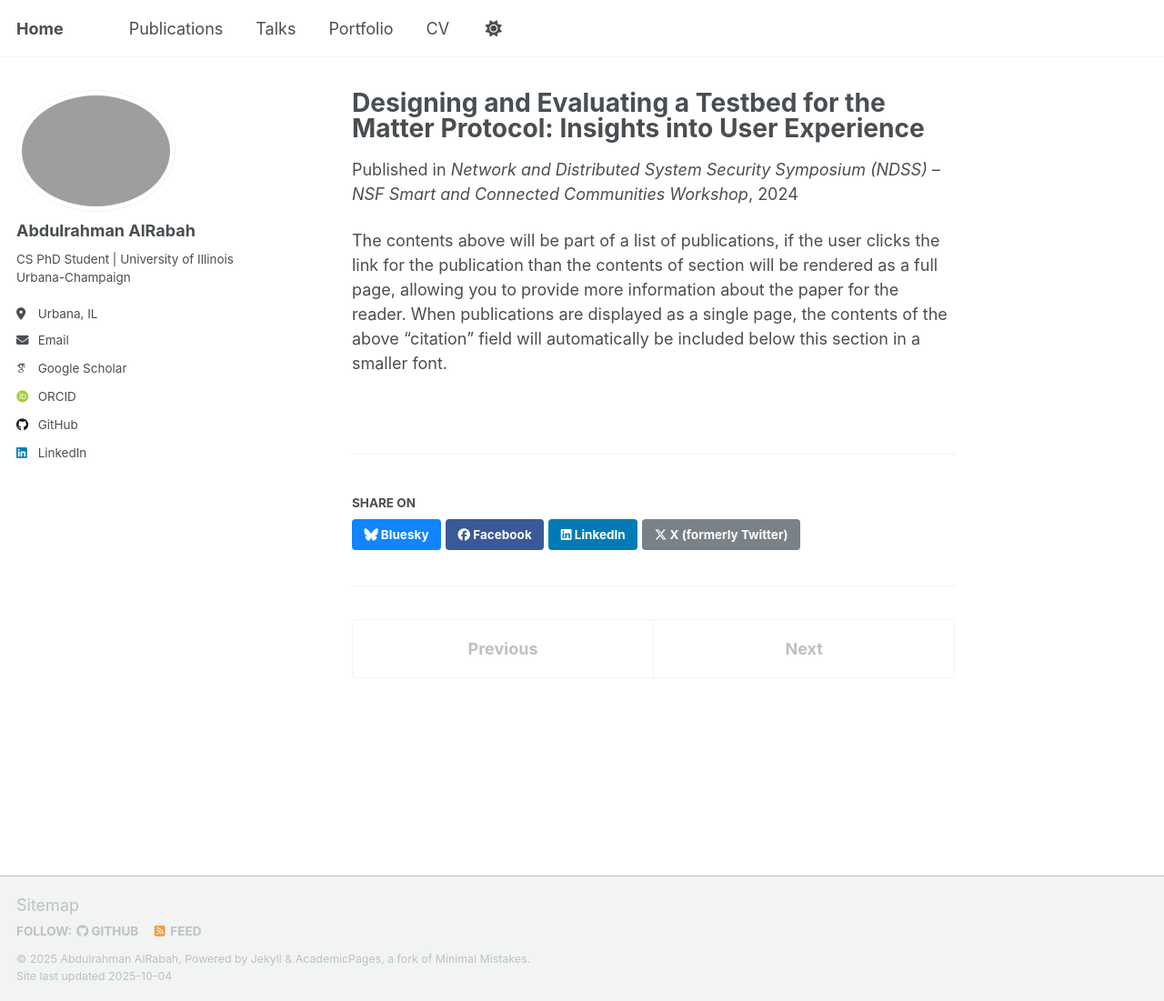
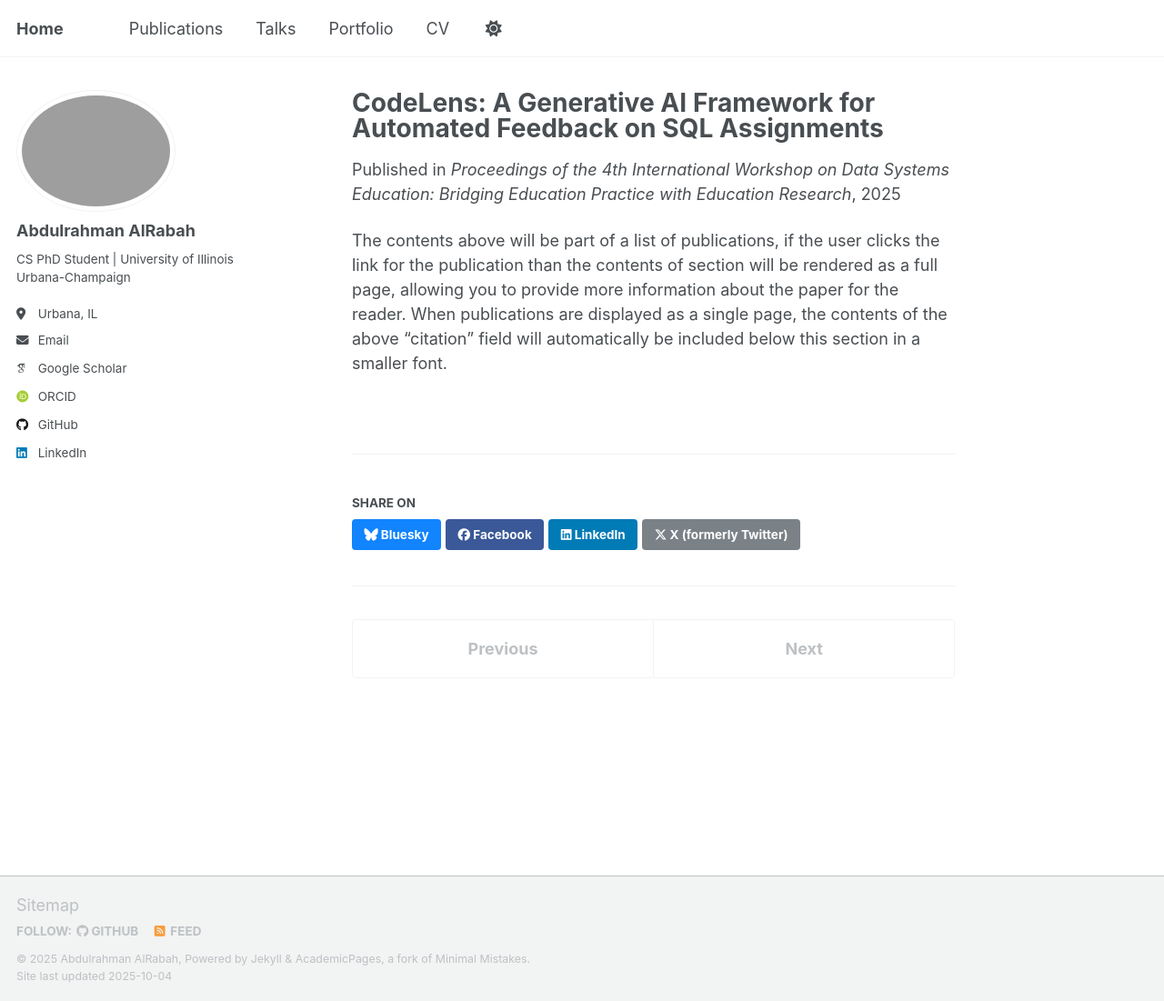
Before and after one commit to aalrabah/aalrabah.github.io, a Jekyll site: the page built from _publications/2024-02-01-matter-protocol-testbed.md, in a window 1280 px wide and 1101 px high. Shown: the whole window at 91% size. Built offline with Jekyll 4.4.1, drawn with Linux system fonts in a browser that asks for light colours; some web fonts are replaced; a script that is not in the unit is left out.

Commit message:
Update publication details for CodeLens framework

```diff
--- a/_publications/2024-02-01-matter-protocol-testbed.md
+++ b/_publications/2024-02-01-matter-protocol-testbed.md
@@ -1,12 +1,11 @@
 ---
-title: "Designing and Evaluating a Testbed for the Matter Protocol: Insights into User Experience"
+title: "CodeLens: A Generative AI Framework for Automated Feedback on SQL Assignments"
 collection: publications
 category: manuscripts
-permalink: /publication/2024-matter-protocol-testbed
-excerpt: 'This paper presents the design and evaluation of a Matter protocol testbed addressing interoperability challenges in smart homes. It introduces a network utility device for traffic monitoring and wireless access, alongside insights from students’ hands-on experiences using the system.'
-date: 2024-02-01
-venue: 'Network and Distributed System Security Symposium (NDSS) – NSF Smart and Connected Communities Workshop'
-paperurl: 'https://par.nsf.gov/servlets/purl/10528567)](https://par.nsf.gov/servlets/purl/10528567'
+permalink: /publication/2025-codelens-ai-framework-sql-feedback
+excerpt: 'This paper introduces CodeLens, a generative AI framework that provides instructor-like feedback on SQL assignments. By guiding large language models with structured prompts and schema context, the system detects semantic errors and generates pedagogically sound feedback, enhancing learning in database courses.'
+date: 2025-06-22
+venue: 'Proceedings of the 4th International Workshop on Data Systems Education: Bridging Education Practice with Education Research'
+paperurl: 'https://dl.acm.org/doi/pdf/10.1145/3735091.3737534'  # Replace with actual DOI link when available
 ---
-
 The contents above will be part of a list of publications, if the user clicks the link for the publication than the contents of section will be rendered as a full page, allowing you to provide more information about the paper for the reader. When publications are displayed as a single page, the contents of the above "citation" field will automatically be included below this section in a smaller font.
```
